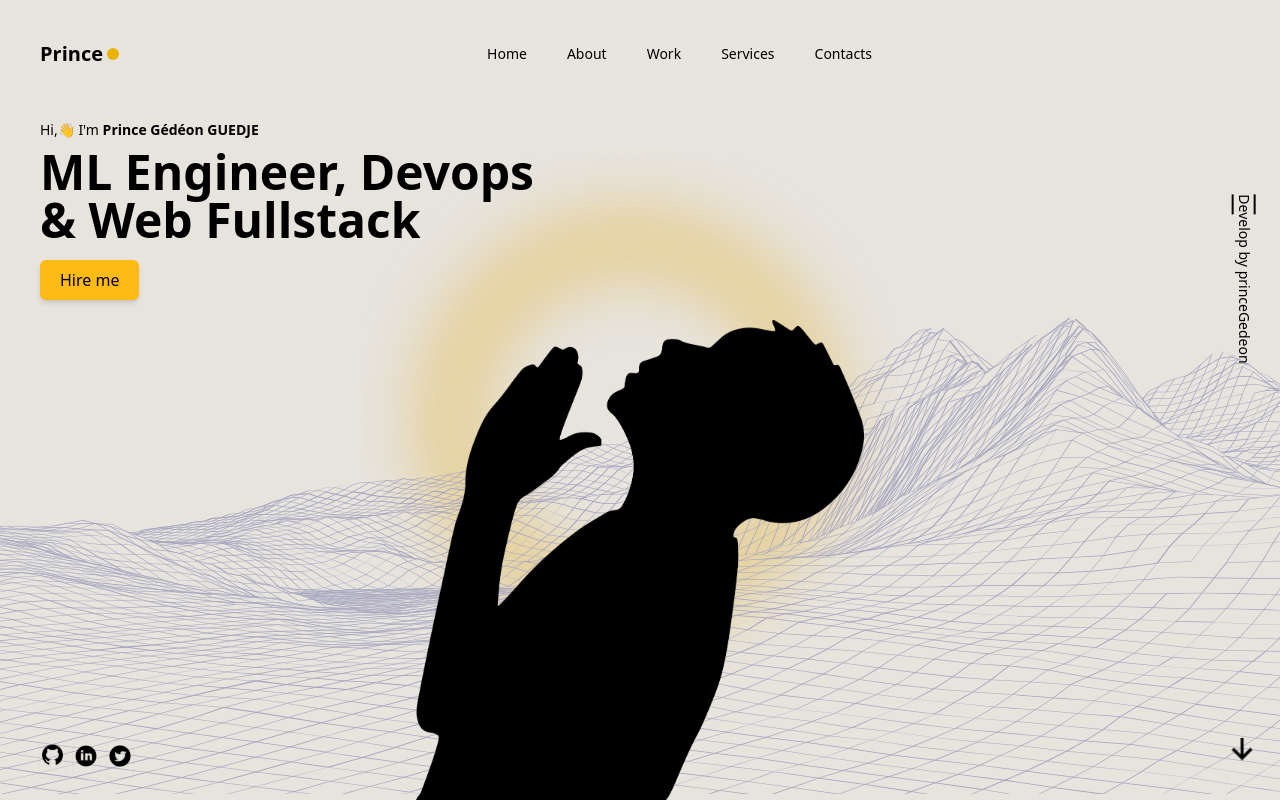
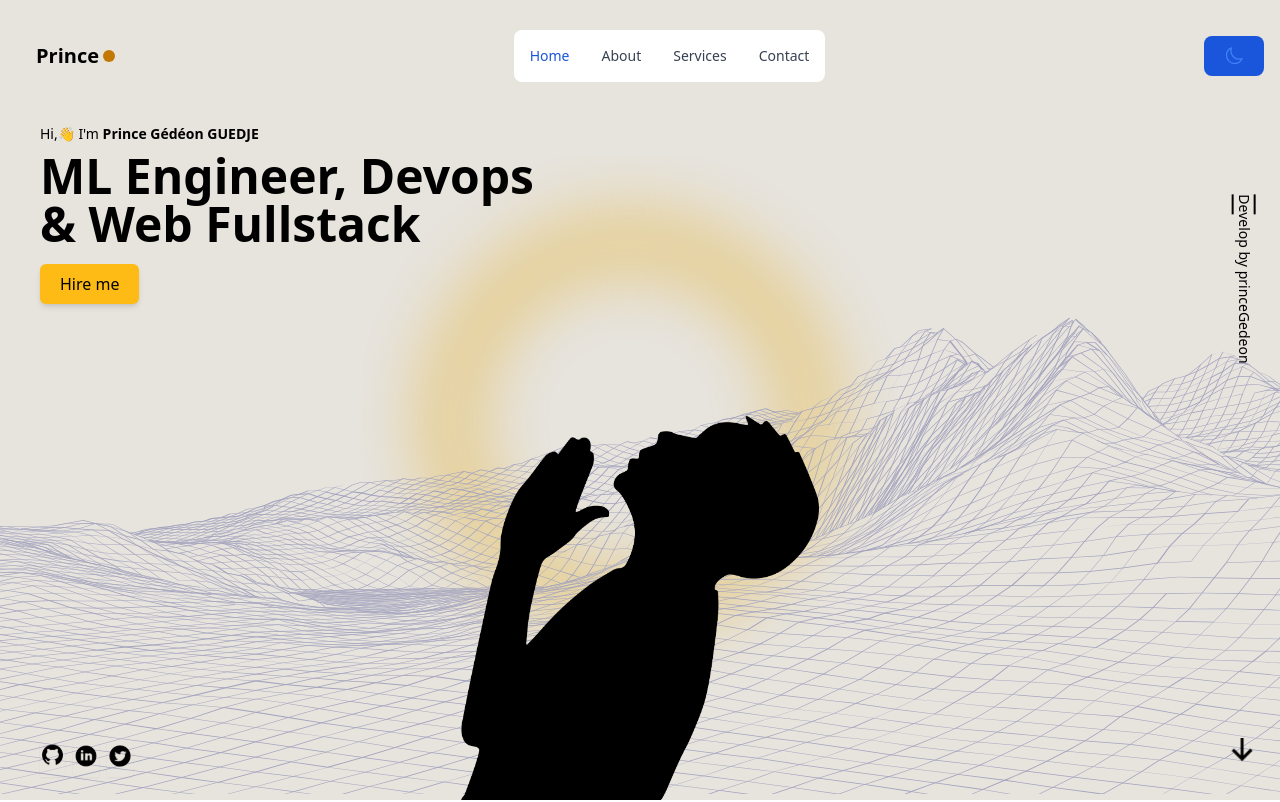
Before and after one commit to princeGedeon/myportfolio-ui, a Next.js app: page / in a window 1280 px wide. Shown: the top 802 px of the page. Built offline with nearby package versions, Linux system fonts and the light colour scheme.

Commit message:
Dark mod acquired

```diff
--- /dev/null
+++ b/components/contact.js
@@ -0,0 +1,48 @@
+import React from 'react';
+import { useRef } from 'react';
+
+const Contact = () => {
+    const name=useRef();
+    const message = useRef();
+    const email=useRef();
+
+    const handleForm=e=>{
+        e.preventDefault();
+        console.log(name.current.value);
+        console.log(message.current.value);
+    }
+    return (
+        <div>
+            <section id="contact">
+
+<div  class="pt-10 pb-5 bg-[#E7E4DD]  dark:bg-[#302C23]">
+
+    <div class="container pt-9 mx-auto">
+
+        <div class="container mx-auto">
+
+            <div class="flex flex-col gap-3 items-center">
+            <h1 class="text-[#E4A400] font-bold">CONTACT</h1>
+           <h1 class="text-3xl text-[#000000] dark:text-white">Have a Question?</h1>
+
+        </div>
+
+
+        <form onSubmit={handleForm} class="mt-3 p-8  flex  flex-col gap-4 justify-center items-center " method="POST"  action="">
+            <input ref={name} class="p-2 dark:border-1 bg-[#E7E4DD]  placeholder-gray-700 dark:placeholder-white dark:bg-[#302C23] dark:text-white dark:ring-0 w-full  xl:w-1/2  ring-1 ring-slate-800 dark:ring-white text-[#000000]  rounded-sm" type="text" placeholder="Name "/>
+            <input ref={email} class ="p-2 dark:border-1 bg-[#E7E4DD]  placeholder-gray-700 dark:placeholder-white dark:bg-[#302C23] dark:text-white dark:ring-0  w-full xl:w-1/2 ring-1 ring-slate-800 dark:ring-white text-[#000000]  rounded-sm" type="email" placeholder="Email"/>
+            <textarea ref={message} class="p-2 dark:border-1 bg-[#E7E4DD] placeholder-gray-700  dark:placeholder-white dark:bg-[#302C23]  dark:text-white dark:ring-0  w-full xl:w-1/2  ring-1 ring-slate-800 dark:ring-white text-[#000000]  rounded-sm" name="message" id="msg" cols="30"
+            placeholder="Message ..."
+            rows="7"></textarea>
+            <button class="  w-full xl:w-1/2 bg-[#E4A400] dark:text-white text-black font-medium px-3 py-2 rounded-md">Send my message</button>
+        </form>
+    </div>
+</div>
+</div>
+
+</section>
+        </div>
+    );
+}
+
+export default Contact;
--- a/components/navbar.jsx
+++ b/components/navbar.jsx
@@ -1,66 +1,52 @@
 import React from 'react';
+import Head from 'next/head';
+import ThemeToggle from './themeToggle';
 
 const Navbar = () => {
     return (
-        <div className='z-30 bg-transparent'>
-            <nav class="w-full   top-0 flex justify-between px-9 md:px-10 bg-transparent   dark:bg-[#302C23] ">
-                <div class="container py-5 flex justify-between items-center">
-                    <div class="flex items-center justify-center space-x-1">
+        <div className='z-40 bg-transparent'>
+            <Head>
+            <script src="https://unpkg.com/flowbite@1.5.3/dist/flowbite.js"></script>
+
+
+            </Head>
+
+<nav class=" px-2 sm:px-4 py-2.5 roundedbg-[#E7E4DE] overflow-hidden  dark:bg-[#302C23]">
+  <div class="container flex flex-wrap justify-between items-center mx-auto">
+  <a href="https://flowbite.com/" class="flex items-center">
+
+  <div class="px-5 flex items-center justify-center space-x-1">
 
                         <span class="text-xl font-bold text-[#000000] dark:text-white">Prince </span>
                         <div class="w-3 h-3 bg-yellow-500 rounded-full"></div>
                     </div>
-
-                    <ul class="hidden md:flex space-x-10 text-[#000000]font-semibold text-sm  dark:text-gray-100">
-                        <li class="hover:text-[#FEBA15]">
-                            <a href="#home">Home</a>
+   </a>
+  <div class="flex md:order-2">
+  <ThemeToggle />
+      <button data-collapse-toggle="navbar-cta" type="button" class="z-20 inline-flex items-center p-2 text-sm text-gray-500 rounded-lg md:hidden hover:bg-gray-100 focus:outline-none focus:ring-2 focus:ring-gray-200 dark:text-gray-400 dark:hover:bg-gray-700 dark:focus:ring-gray-600" aria-controls="navbar-cta" aria-expanded="false">
+        <span class="sr-only">Open main menu</span>
+        <svg class="w-6 h-6" aria-hidden="true" fill="currentColor" viewBox="0 0 20 20" xmlns="http://www.w3.org/2000/svg"><path fill-rule="evenodd" d="M3 5a1 1 0 011-1h12a1 1 0 110 2H4a1 1 0 01-1-1zM3 10a1 1 0 011-1h12a1 1 0 110 2H4a1 1 0 01-1-1zM3 15a1 1 0 011-1h12a1 1 0 110 2H4a1 1 0 01-1-1z" clip-rule="evenodd"></path></svg>
+    </button>
+  </div>
+  <div class="hidden fixed  top-0 md:static justify-between items-center w-full md:flex md:w-auto md:order-1  md:block " id="navbar-cta">
+    <ul class="z-30 flex flex-col p-4 mt-4 bg-gray-50 rounded-lg border border-gray-100 md:flex-row md:space-x-8 md:mt-0 md:text-sm md:font-medium md:border-0 md:bg-white dark:bg-gray-800 md:dark:bg-gray-900 dark:border-gray-700">
+      <li>
+        <a href="#" class="block py-2 pr-4 pl-3 text-white bg-blue-700 rounded md:bg-transparent md:text-blue-700 md:p-0 dark:text-white" aria-current="page">Home</a>
       </li>
-                        <li class="hover:text-gray-500">
-                            <a href="#about">About</a>
+      <li>
+        <a href="#" class="block py-2 pr-4 pl-3 text-gray-700 rounded hover:bg-gray-100 md:hover:bg-transparent md:hover:text-blue-700 md:p-0 md:dark:hover:text-white dark:text-gray-400 dark:hover:bg-gray-700 dark:hover:text-white md:dark:hover:bg-transparent dark:border-gray-700">About</a>
       </li>
-                        <li class="hover:text-gray-500">
-                            <a href="#work">Work</a>
+      <li>
+        <a href="#" class="block py-2 pr-4 pl-3 text-gray-700 rounded hover:bg-gray-100 md:hover:bg-transparent md:hover:text-blue-700 md:p-0 md:dark:hover:text-white dark:text-gray-400 dark:hover:bg-gray-700 dark:hover:text-white md:dark:hover:bg-transparent dark:border-gray-700">Services</a>
       </li>
-                        <li class="hover:text-gray-500">
-                            <a href="#service">Services</a>
-                        </li>
-
-                        <li class="hover:text-gray-500">
-                            <a href="#contact">Contacts</a>
-                        </li>
-                    </ul>
-                    <div class="hidden md:block"></div>
-
-
-                    <div id="hamberguer" class="space-y-1 = cursor-pointer md:hidden ">
-
-                        <div class="w-6 h-0.5 bg-black"></div>
-                        <div class="w-6 h-0.5 bg-black"></div>
-                        <div class="w-6 h-0.5 bg-black"></div>
-                        <div class="w-6 h-0.5 bg-black"></div>
-                    </div>
-
-                    <ul id="menu" class="hidden z-50 bg-[#E7E4DE] text-gray-900 absolute left-0 top-0 w-full p-10 rounded-b-3xl space-y-10 text-white text-center">
-                        <li >
-                            <a class="hlink" href="#">HomePage</a>
-                        </li>
-                        <li >
-                            <a class="hlink" href="#about">About</a>
-                        </li>
-
-                        <li >
-                            <a class="hlink" href="#work">Works</a>
-                        </li>
-                        <li >
-                            <a class="hlink" href="#services">Mes Services</a>
-                        </li>
-                        <li >
-                            <a class="hlink" href="#contact">Contacts</a>
+      <li>
+        <a href="#" class="block py-2 pr-4 pl-3 text-gray-700 rounded hover:bg-gray-100 md:hover:bg-transparent md:hover:text-blue-700 md:p-0 md:dark:hover:text-white dark:text-gray-400 dark:hover:bg-gray-700 dark:hover:text-white md:dark:hover:bg-transparent dark:border-gray-700">Contact</a>
       </li>
     </ul>
   </div>
+  </div>
+</nav>
 
-            </nav>
         </div>
     );
 }
--- /dev/null
+++ b/components/themeToggle.js
@@ -0,0 +1,28 @@
+import React from 'react';
+import { useTheme } from 'next-themes';
+import { useState, useEffect } from 'react';
+import { MoonIcon, SunIcon } from '@heroicons/react/24/outline';
+
+
+const ThemeToggle = () => {
+    const { theme, setTheme } = useTheme();
+    const [mounted, setMounted] = useState(false);
+    useEffect(() => setMounted(true), []);
+    if (!mounted) return null;
+    return (
+        <button
+      className="text-white bg-blue-700 hover:bg-blue-800 focus:ring-4 focus:outline-none focus:ring-blue-300 font-medium rounded-lg text-sm px-5 py-2.5 text-center mr-3 md:mr-0 dark:bg-blue-600 dark:hover:bg-blue-700 dark:focus:ring-blue-800  dark:bg-slate-800 flex items-center justify-center hover:ring-2 ring-blue-400 transition-all duration-300 focus:outline-none"
+      onClick={() => setTheme(theme === 'light' ? 'dark' : 'light')}
+      aria-label="Toggle Dark Mode"
+    >
+      {theme === 'light' ? (
+       <SunIcon className="text-blue-400 w-5 h-5" />
+      ) : (
+
+        <MoonIcon className="text-blue-500 w-5 h-5" />
+      )}
+    </button>
+    );
+}
+
+export default ThemeToggle;
--- a/package.json
+++ b/package.json
@@ -9,7 +9,11 @@
     "lint": "next lint"
   },
   "dependencies": {
+    "@heroicons/react": "^2.0.11",
+    "flowbite": "^1.5.3",
+    "flowbite-react": "^0.1.11",
     "next": "12.3.1",
+    "next-themes": "^0.2.1",
     "react": "18.2.0",
     "react-dom": "18.2.0",
     "tw-elements": "^1.0.0-alpha12"
--- a/pages/_app.js
+++ b/pages/_app.js
@@ -1,7 +1,14 @@
 import '../styles/globals.css'
 
+import { ThemeProvider } from 'next-themes';
+
+
 function MyApp({ Component, pageProps }) {
-  return <Component {...pageProps} />
+  return (
+    <ThemeProvider enableSystem={true} attribute="class">
+      <Component {...pageProps} />
+    </ThemeProvider>
+  );
 }
 
 export default MyApp
--- a/pages/index.js
+++ b/pages/index.js
@@ -7,6 +7,7 @@ import Certification from '../components/certification'
 import WorkSection from '../components/work'
 import ServiceSection from '../components/service'
 import Navbar from '../components/navbar'
+import Contact from '../components/contact'
 
 import ellipse from '../assets/img/Ellipse 2.svg'
 import boyimage from '../assets/img/firefox.tmp/boy-gc1a3b2402_1280.png'
@@ -20,7 +21,11 @@ import git from '../assets/img/GitHub.svg'
 
 import AboutSection from '../components/about'
 
+
 export default function Home() {
+
+
+
   return (
     <div className="dark:bg-[#2F2F36] min-h-screen" >
 
@@ -44,7 +49,7 @@ export default function Home() {
     </div>
 
 
-<div className="absolute bottom-0 w-full z-10 min-h-[25em] md:min-h-[30em]  overflow-hidden">
+<div className="absolute bottom-0 w-full z-10 min-h-[20em] md:min-h-[24em]  overflow-hidden">
         <Image
            src={boyimage}
 
@@ -66,13 +71,13 @@ export default function Home() {
     </div>
 </div>
 
-<div class="absolute  top-1/6 px-9 md:px-10 pt-8 z-10  ">
+<div class="  px-9 md:px-10 pt-8   ">
 
             <h3 class="text-sm md:text-md dark:text-white ">Hi,👋 I'm <span class="font-semibold">Prince Gédéon GUEDJE</span></h3>
             <div class="my-2">
             <h1 class="text-3xl md:text-4xl xl:text-5xl md:left-35  font-semibold dark:text-white">ML Engineer, Devops <br/>& Web Fullstack </h1>
         </div>
-        <button class="py-2 px-5 mt-2 bg-[#FEBA15] z-40 rounded-md shadow-md dark:text-white">Hire me</button>
+        <button class="py-2 px-5 mt-2 bg-[#FEBA15] rounded-md shadow-md dark:text-white">Hire me</button>
 
 
 </div>
@@ -113,6 +118,7 @@ export default function Home() {
         <WorkSection />
         <ServiceSection />
         <Certification />
+        <Contact />
 
 
     </div>
--- a/tailwind.config.js
+++ b/tailwind.config.js
@@ -1,15 +1,19 @@
 /** @type {import('tailwindcss').Config} */
 module.exports = {
+  darkMode: 'class',
   content: [
     "./pages/**/*.{js,ts,jsx,tsx}",
     "./components/**/*.{js,ts,jsx,tsx}",
+    "./node_modules/flowbite-react/**/*.js",
 
 
   ],
   theme: {
+
     extend: {},
   },
   plugins: [
+    require("flowbite/plugin")
 
   ],
 }
```
Also changed, not shown: scripts/flowbite.js (added), 1 other file (tests, documents, lock files or other folders). Lines whose indentation alone changed are shown as unchanged.
